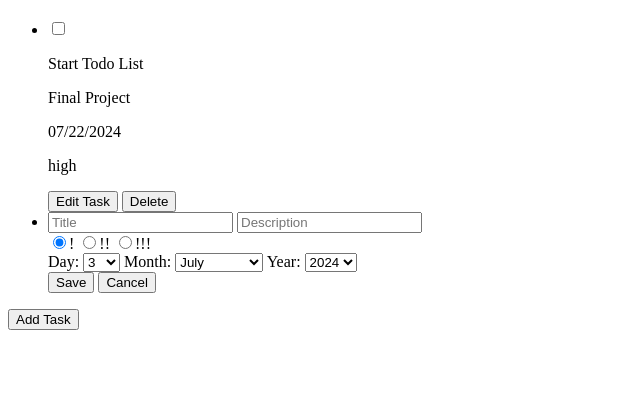
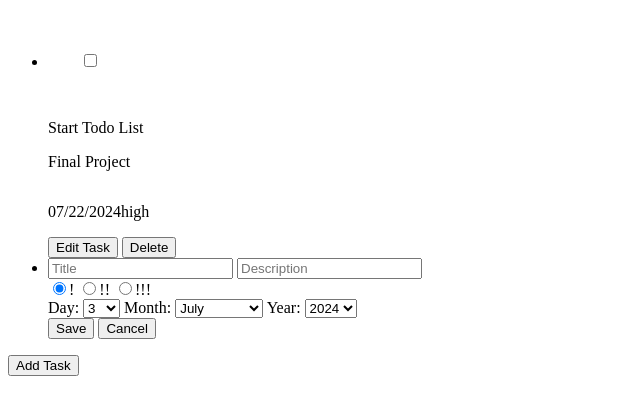
Before and after one commit to 0gzs/cs81-final-project, a plain HTML site: page index.html in a window 1280 px wide. Both pictures are taken after a click on the button "Add Task". Shown: the part 61-476 px from the top of the page, without its empty margins (0-640 px from the left). Drawn offline with Linux system fonts and the light colour scheme.

Commit message:
Added base classes and element styles

```diff
--- a/index.html
+++ b/index.html
@@ -13,7 +13,7 @@
 
         </ul>
 
-        <button onClick="addTask()">Add Task</button>
+        <button class='btn btn-add' onClick="addTask()">Add Task</button>
     </main>
 </body>
 </html>
--- a/main.js
+++ b/main.js
@@ -22,14 +22,21 @@ function createTaskElement(task, id) {
     const taskElement = document.createElement('li')
     taskElement.draggable = true
     taskElement.id = id
+    taskElement.classList.add('task-container')
     taskElement.innerHTML = `
+        <div style="padding: 2rem">
             <input type="checkbox" id="task-completed" />
+        </div>
+        <div style="flex: 1">
             <p class='task-title'>${task.title}</p>
             <p class='task-description'>${task.description}</p>
+            <div style="width: 100%; display: flex">
                 <p class='task-dueDate'>${task.dueDate}</p>
                 <p class='task-priority'>${task.priority}</p>
+            </div>
             <button class='btn btn-edit' onclick="editTask(${id})">Edit Task</button>
             <button class='btn btn-delete' onclick="deleteTask(${id})">Delete</delete>
+        </div>
     `
     return taskElement
 }
@@ -50,14 +57,14 @@ function createTaskForm(task = {}) {
     taskForm.id = formId
     taskForm.innerHTML = `
         <input id='task-id' type='hidden' value="${task.id || ''}" />
-        <input id='task-title' type='text' placeholder="Title" value="${title}" />
-        <input id='task-description' type='text' placeholder='Description' value="${description}" />
-        <div>
-            <span><input id='priority-low' type='radio' name="priority" value="low" ${priority == 'low' ? 'checked' : ''} />!</span>
-            <span><input id='priority-medium' type='radio' name="priority" value="medium" ${priority == 'medium' ? 'checked' : ''} />!!</span>
-            <span><input id='priority-high' type='radio' name="priority" value="high" ${priority == 'high' ? 'checked' : ''} />!!!</span>
+        <span class='task-title'><input id='task-title' type='text' placeholder="Title" value="${title}" /></span>
+        <span class='task-description'><input id='task-description' type='text' placeholder='Description' value="${description}" /></span>
+        <div id='task-priority'>
+            <span class='priority-selector'><input id='priority-low' type='radio' name="priority" value="low" ${priority == 'low' ? 'checked' : ''} />!</span>
+            <span class='priority-selector'><input id='priority-medium' type='radio' name="priority" value="medium" ${priority == 'medium' ? 'checked' : ''} />!!</span>
+            <span class='priority-selector'><input id='priority-high' type='radio' name="priority" value="high" ${priority == 'high' ? 'checked' : ''} />!!!</span>
         </div>
-        <div>
+        <div id="task-date">
             <label for='due-day'>Day:</label>
             <select id='due-day' class='date-selector'>${generateDayOptions(dueDay)}</select>
             <label for='due-month'>Month:</label>
@@ -65,8 +72,8 @@ function createTaskForm(task = {}) {
             <label for='due-year'>Year:</label>
             <select id='due-year' class='date-selector'>${generateYearOptions(dueYear)}</select>
         </div>
-        <button id="saveTaskButton">Save</button>
-        <button id="cancelTaskButton">Cancel</button>
+        <button class='btn btn-save' id="saveTaskButton">Save</button>
+        <button class='btn btn-cancel' id="cancelTaskButton">Cancel</button>
     `
 
     taskForm.querySelector('#saveTaskButton').addEventListener('click', () => saveTask(taskForm))
```
Also changed, not shown: 1 other file. Lines whose indentation alone changed are shown as unchanged.
